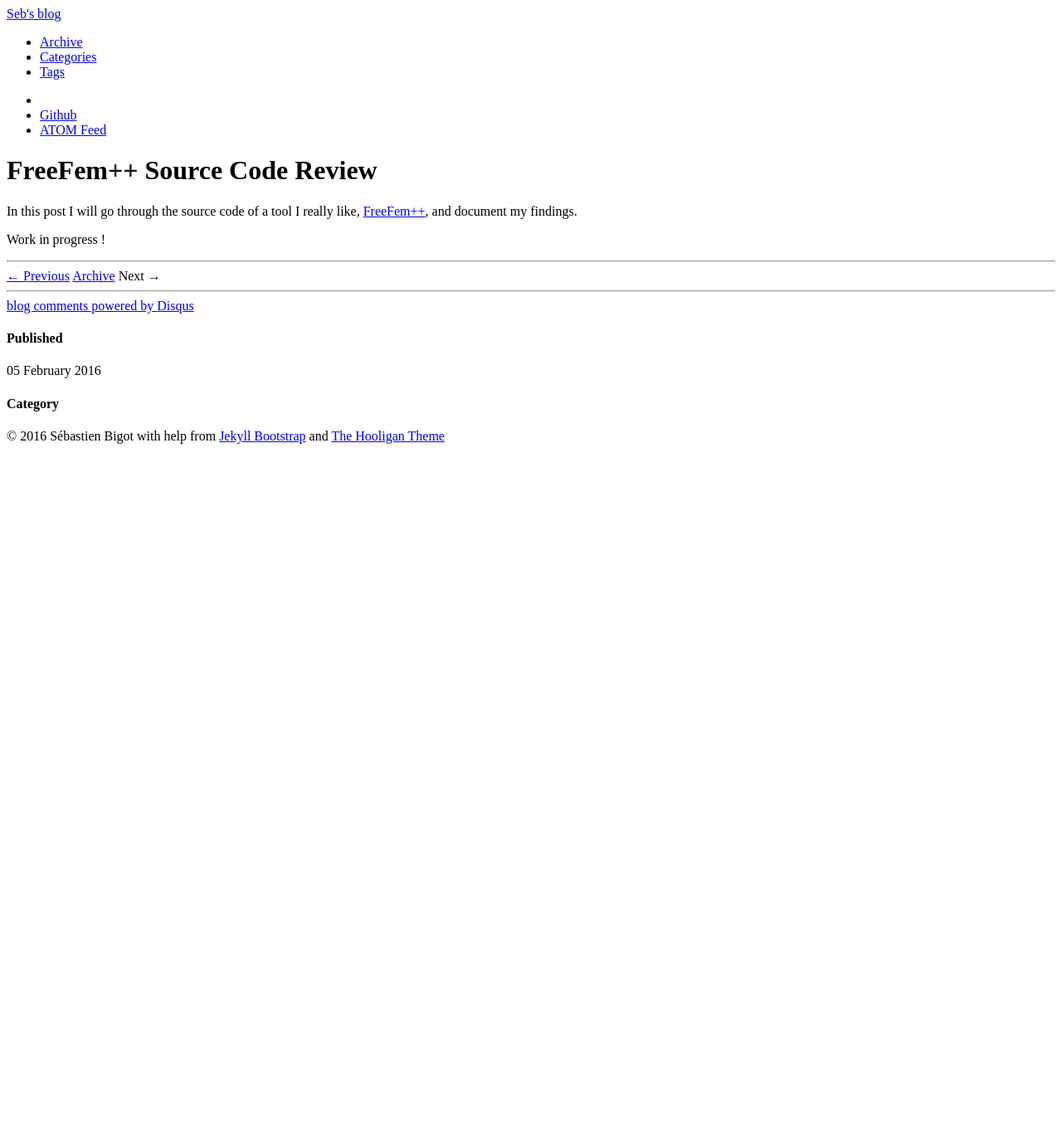
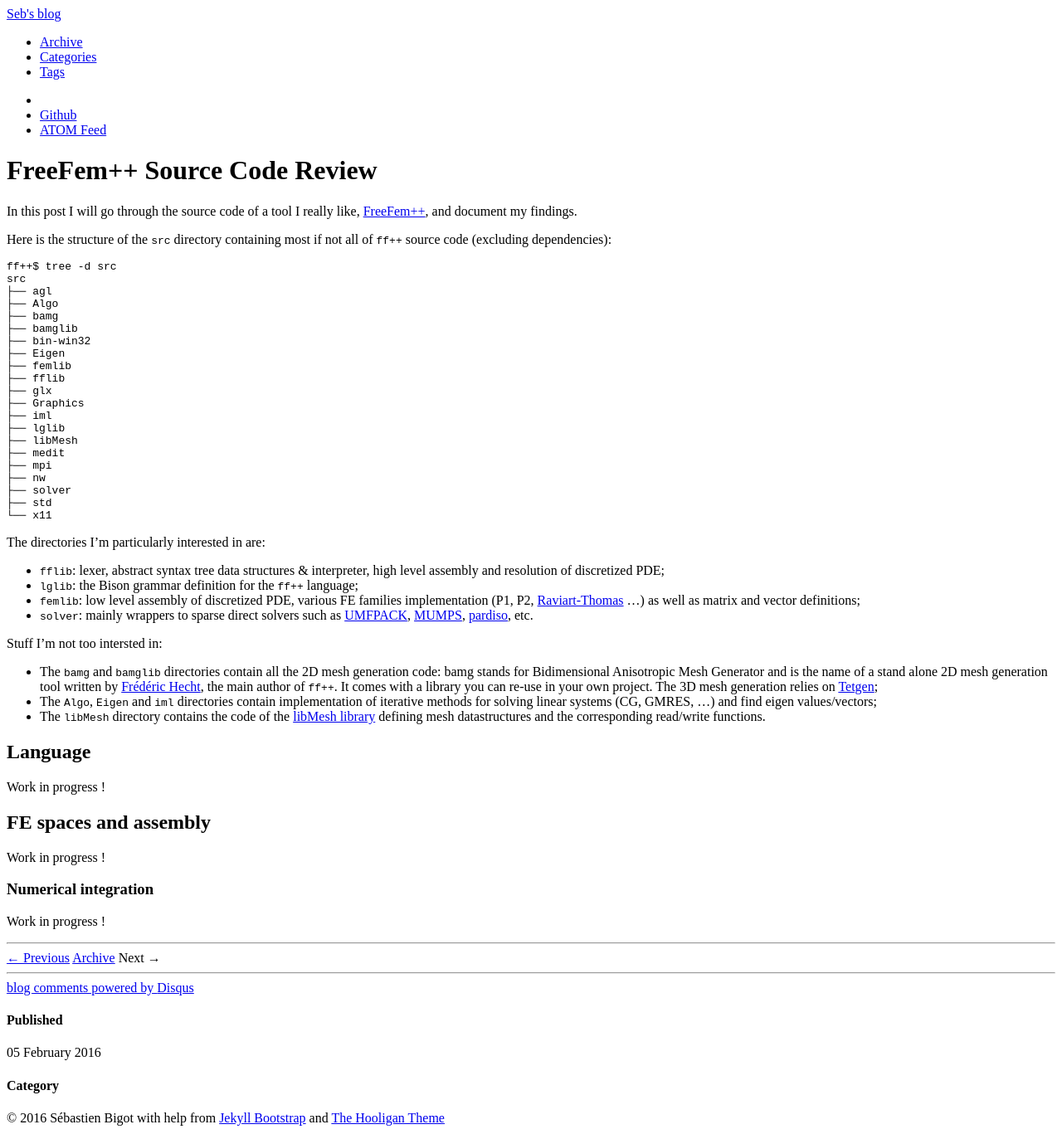
Before and after one commit to ssrb/ssrb.github.com, a Jekyll site: the page built from _posts/2016-02-05-freefem-source-code-review.md, in a window 1280 px wide. Shown: the whole page at 83% size. Built offline with Jekyll 4.4.1, drawn with Linux system fonts in a browser that asks for light colours; nearby versions of some CDN libraries; comment, search, counter and statistics services are not loaded; before the commit the page ends 900 px from its top, so only the background shows below that.

Commit message:
FF++ code review blog

```diff
--- a/_posts/2016-02-05-freefem-source-code-review.md
+++ b/_posts/2016-02-05-freefem-source-code-review.md
@@ -10,5 +10,52 @@
 In this post I will go through the source code of a tool I really like, [FreeFem++](http://www.freefem.org/ff++/), and document my findings.
 
 <!-- more -->
+Here is the structure of the `src` directory containing most if not all of `ff++` source code (excluding dependencies):
+
+	ff++$ tree -d src
+	src
+	├── agl
+	├── Algo
+	├── bamg
+	├── bamglib
+	├── bin-win32
+	├── Eigen
+	├── femlib
+	├── fflib
+	├── glx
+	├── Graphics
+	├── iml
+	├── lglib
+	├── libMesh
+	├── medit
+	├── mpi
+	├── nw
+	├── solver
+	├── std
+	└── x11
+
+The directories I'm particularly interested in are:
+
+* `fflib`: lexer, abstract syntax tree data structures & interpreter, high level assembly and resolution of discretized PDE;
+* `lglib`: the Bison grammar definition for the `ff++` language;
+* `femlib`: low level assembly of discretized PDE, various FE families implementation (P1, P2, [Raviart-Thomas](https://en.wikipedia.org/wiki/Raviart%E2%80%93Thomas_basis_functions) ...) as well as matrix and vector definitions;
+* `solver`: mainly wrappers to sparse direct solvers such as [UMFPACK](http://faculty.cse.tamu.edu/davis/suitesparse.html), [MUMPS](http://mumps.enseeiht.fr), [pardiso](http://www.pardiso-project.org/), etc.
+
+Stuff I'm not too intersted in:
+
+* The `bamg` and `bamglib` directories contain all the 2D mesh generation code: bamg stands for Bidimensional Anisotropic Mesh Generator and is the name of a stand alone 2D mesh generation tool written by [Frédéric Hecht](http://www.ann.jussieu.fr/hecht/), the main author of `ff++`. It comes with a library you can re-use in your own project.
+The 3D mesh generation relies on [Tetgen](http://wias-berlin.de/software/tetgen);
+* The `Algo`, `Eigen` and `iml` directories contain implementation of iterative methods for solving linear systems (CG, GMRES, ...) and find eigen values/vectors;
+* The `libMesh` directory contains the code of the [libMesh library](https://www.rocq.inria.fr/gamma/gamma/Membres/CIPD/Loic.Marechal/Research/LM6.html) defining mesh datastructures and the corresponding read/write functions.
+
+## Language
 
 Work in progress !
+
+## FE spaces and assembly
+
+Work in progress !
+
+### Numerical integration
+
+Work in progress !
```
